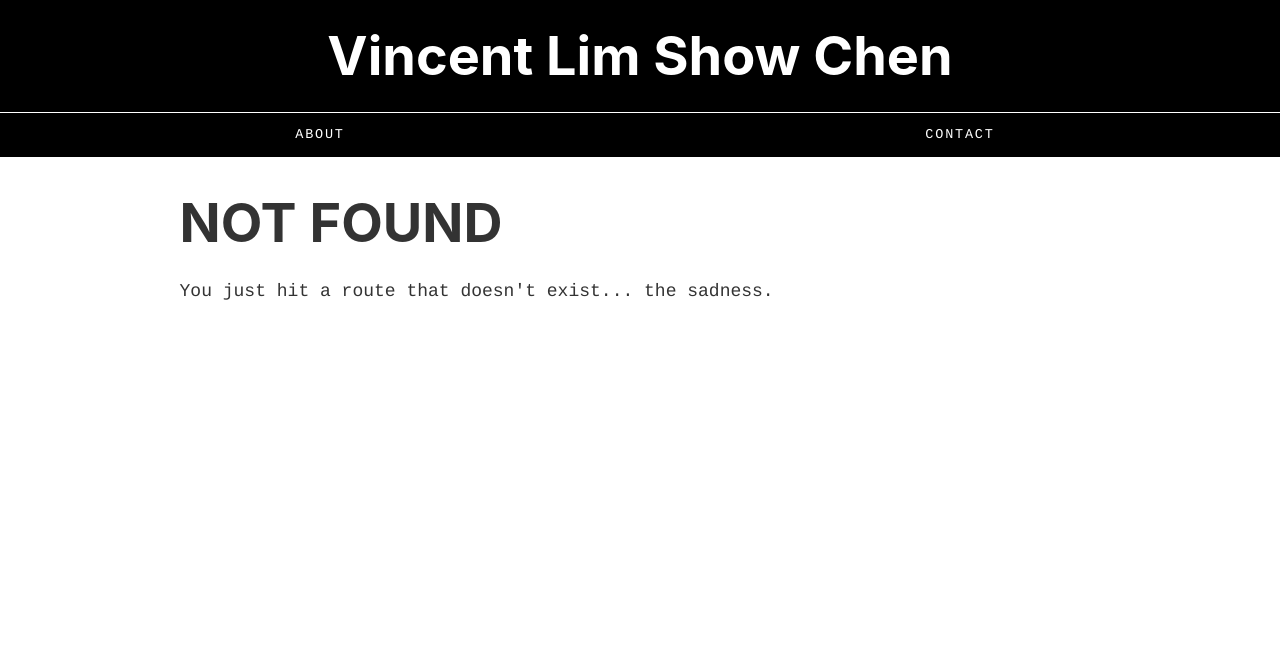
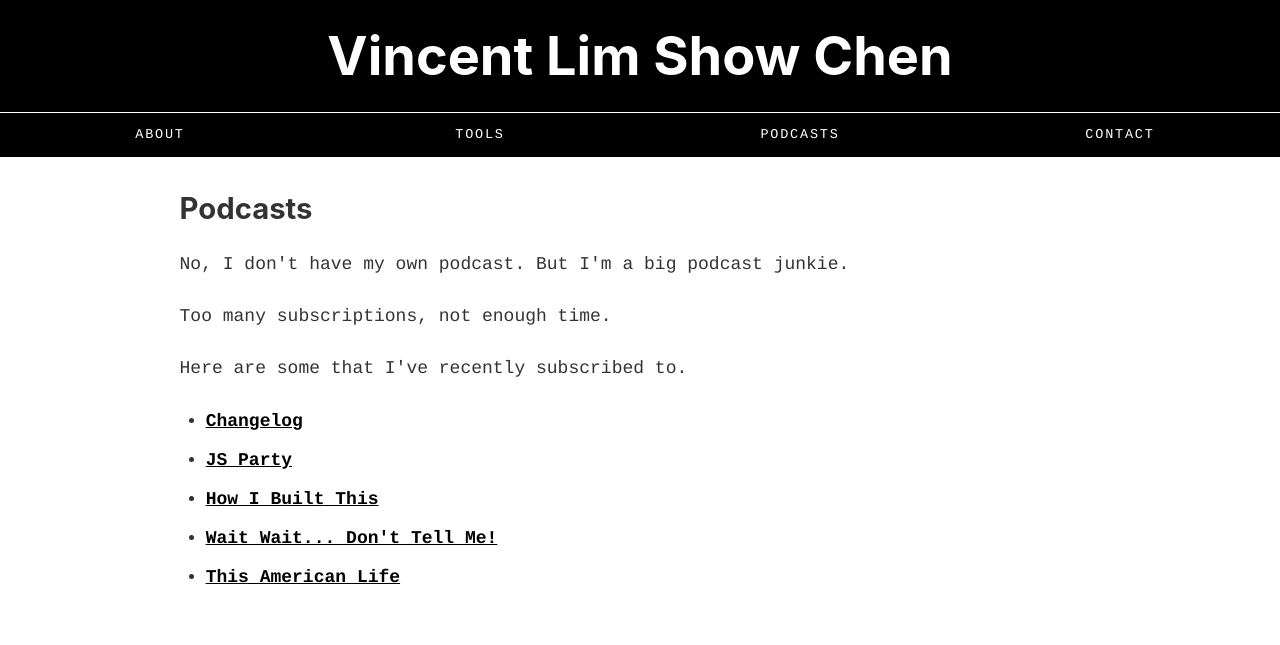
Before and after one commit to bereninga/2018-08-24_gatsby-2-3, a Gatsby site: page /podcasts in a window 1280 px wide. Before the commit this address had no page. Built offline with nearby package versions, Linux system fonts and the light colour scheme; Gatsby itself is replaced by a stand-in of ours.

Commit message:
Last update before going to bed.
Seriously.

```diff
--- a/src/components/navigation.js
+++ b/src/components/navigation.js
@@ -7,6 +7,12 @@ const Navigation = () => (
         <Link to="/about/">About</Link>
     </li>
     <li>
+        <Link to="/tools/">Tools</Link>
+    </li>
+    <li>
+        <Link to="/podcasts/">Podcasts</Link>
+    </li>
+    <li>
         <Link to="/contact/">Contact</Link>
     </li>
 </ul>
--- a/src/pages/about.js
+++ b/src/pages/about.js
@@ -12,6 +12,7 @@ const About = () => (
         <li><a href="//twitter.com/bereninga">Twitter</a></li>
         <li><a href="//github.com/bereninga">Github</a></li>
         <li><a href="//www.linkedin.com/in/vlimshowchen/">LinkedIn</a></li>
+        <li><a href="//dev.to/bereninga">dev.to</a></li>
     </ul>
     <Subheader text="Tools" />
     <p>Some tools I'm digging right now.</p>
--- /dev/null
+++ b/src/pages/podcasts.js
@@ -0,0 +1,22 @@
+import React from 'react'
+
+import Layout from '../components/layout'
+import Subheader from '../components/subheader'
+
+const Podcasts = () => (
+  <Layout>
+    <Subheader text="Podcasts" />
+    <p>No, I don't have my own podcast. But I'm a big podcast junkie.</p>
+    <p>Too many subscriptions, not enough time.</p>
+    <p>Here are some that I've recently subscribed to.</p>
+    <ul>
+      <li><a href="//changelog.com/podcast">Changelog</a></li>
+      <li><a href="//changelog.com/jsparty">JS Party</a></li>
+      <li><a href="//www.npr.org/podcasts/510313/how-i-built-this">How I Built This</a></li>
+      <li><a href="//www.npr.org/programs/wait-wait-dont-tell-me/">Wait Wait... Don't Tell Me!</a></li>
+      <li><a href="//www.thisamericanlife.org/">This American Life</a></li>
+    </ul>
+  </Layout>
+)
+
+export default Podcasts
```
Also changed, not shown: src/pages/tools.js (added, +17 -0 lines).
